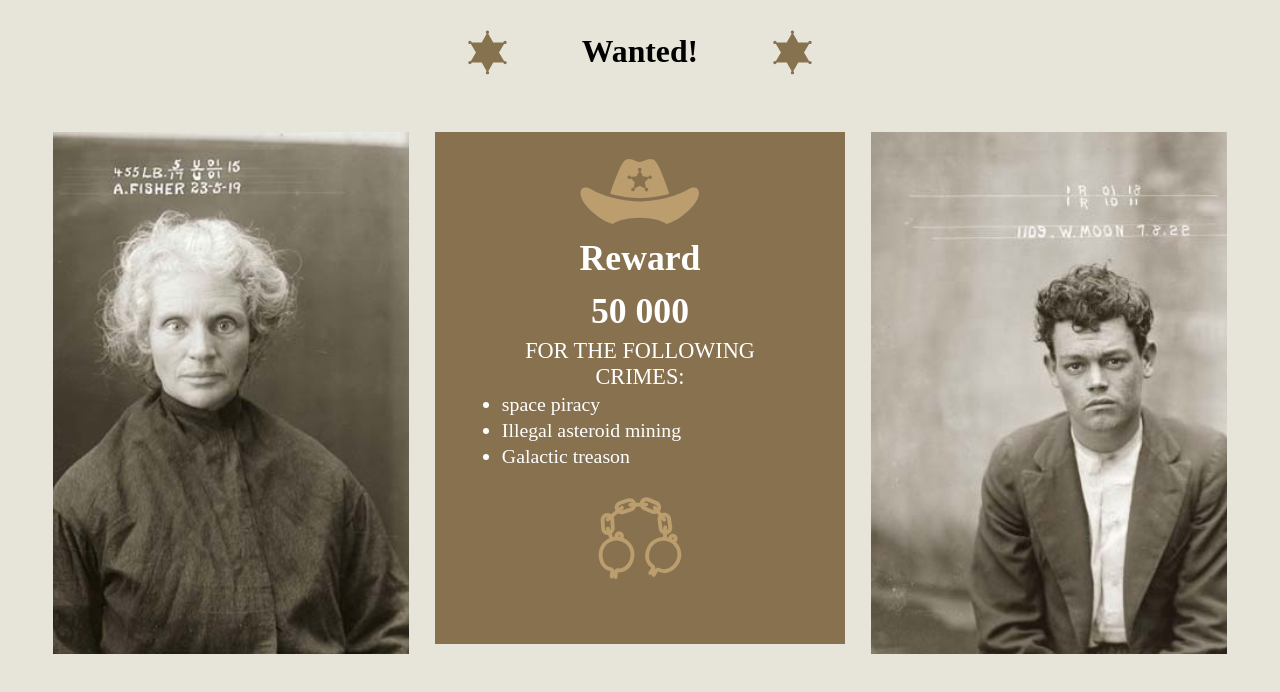
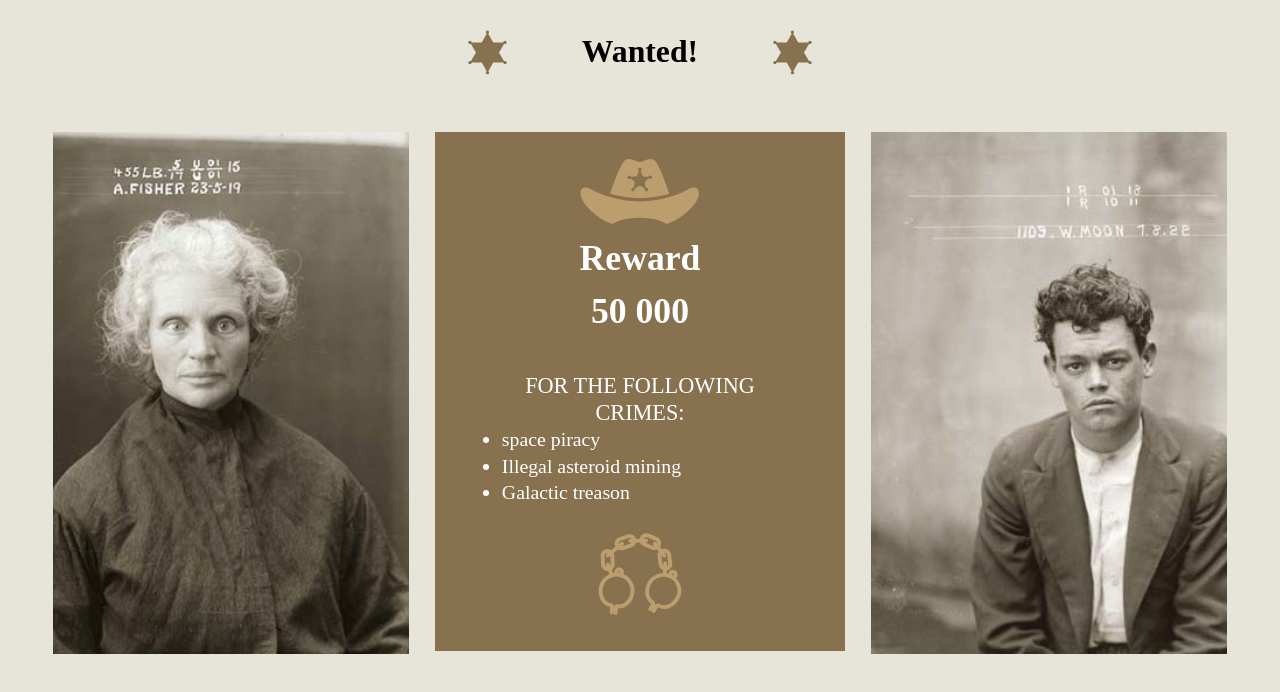
Before and after one commit to paisley-laurenzio/dsn1676-assignment-1, a plain HTML site: page index.html in a window 1280 px wide. Drawn offline with Linux system fonts and the light colour scheme.

Commit message:
finished proofing and finished site

```diff
--- a/css/main.css
+++ b/css/main.css
@@ -6,7 +6,6 @@
 
 html {
     box-sizing: border-box;
-
     -moz-text-size-adjust: 100%;
     -ms-text-size-adjust: 100%;
     -webkit-text-size-adjust: 100%;
@@ -28,13 +27,13 @@ body {
 }
 
 .frame {
-    border-image:url(../images/boarders.png)25 25 25 25 stretch stretch;
+    border-image: url(../images/boarders.png)25 25 25 25 stretch stretch;
     border-width: 25px 25px 25px 25px;
     margin: 0 auto;
     width: 100%;
 }
 
-.masthead{
+.masthead {
     background: transparent url("../images/masthead-bg.png") repeat left center;
     text-align: center;
     margin: 0 auto;
@@ -62,10 +61,6 @@ body {
     float: left;
 }
 
-.spacing {
-    `margin-left: 7em;
-}
-
 .hat {
     margin-left: 33%;
     margin-right: 33%;
@@ -76,7 +71,10 @@ body {
     margin-left: 38%;
     margin-right: 38%;
     width: 24%;
+}
 
+.reward {
+    padding-bottom: 1em;
 }
 
 .background {
@@ -92,13 +90,10 @@ body {
 }
 
 @media only screen and (min-width: 25em) {
-
 }
 
 @media only screen and (min-width: 38em) {
-
 }
 
 @media only screen and (min-width: 60em) {
-
 }
--- a/index.html
+++ b/index.html
@@ -26,7 +26,7 @@
 
             <div class="unit unit-xs-1 unit-s-1 unit-m-1-3 unit-l-1-3 background pad-t pad-b gutter">
                 <img src="images/hat.svg" alt="hat graphic" class="hat">
-                <h2 class="center zetta">Reward<br>50 000</h2>
+                <h2 class="zetta center reward">Reward<br>50 000</h2>
                 <p class="giga uppercase gutter center">For the following crimes:</p>
                 <ul class="mega">
                     <li>space piracy</li>
```
